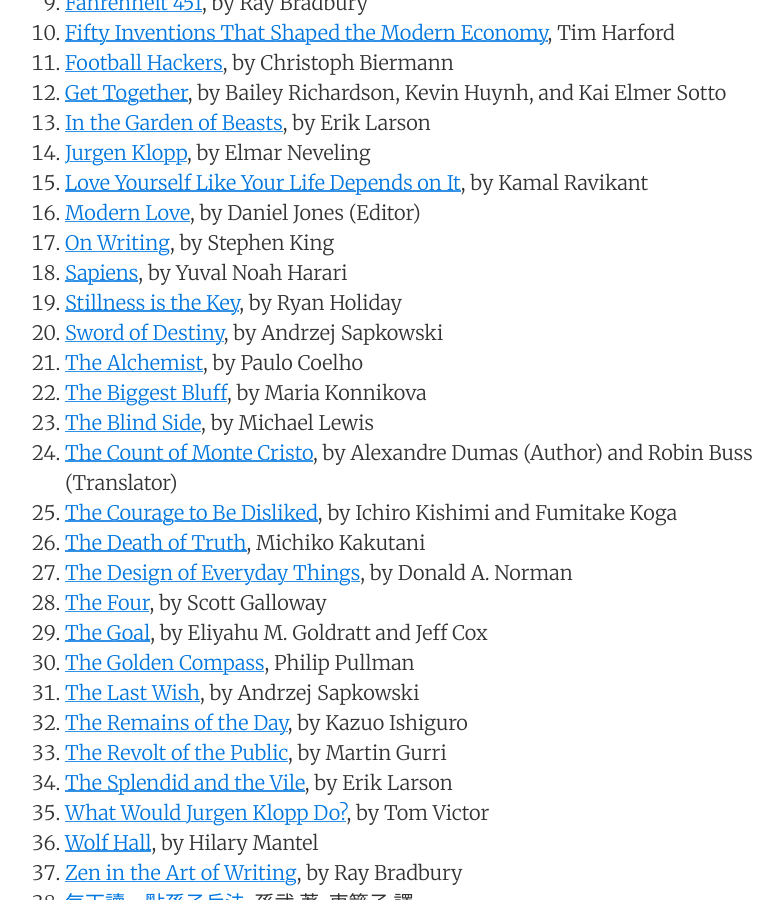
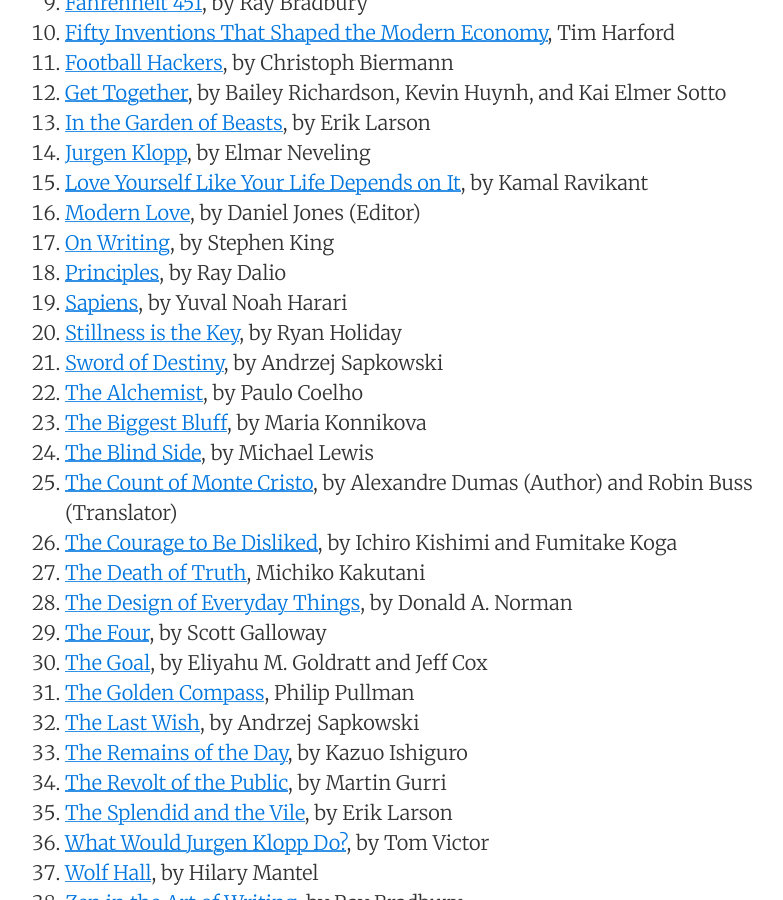
Before and after one commit to sewardlee337/sewardlee337.github.io, a Jekyll site: the page built from readinglist.md, in a window 1280 px wide and 900 px high, scrolled down 860 px. Shown: the whole window, without its empty margins (195-978 px from the left). Built offline with Jekyll 4.4.1, drawn with Linux system fonts in a browser that asks for light colours; nearby versions of some CDN libraries.

Commit message:
Update reading list

```diff
--- a/readinglist.md
+++ b/readinglist.md
@@ -37,6 +37,7 @@ _"My alma mater was books, a good library... I could spend the rest of my life r
 1. [Love Yourself Like Your Life Depends on It](https://amzn.to/2Ysqa4s), by Kamal Ravikant
 1. [Modern Love](https://amzn.to/3cIaU6P), by Daniel Jones (Editor)
 1. [On Writing](https://amzn.to/2QOnJV1), by Stephen King
+1. [Principles](https://amzn.to/32ypeMZ), by Ray Dalio
 1. [Sapiens](https://amzn.to/2AEUEWV), by Yuval Noah Harari
 1. [Stillness is the Key](https://amzn.to/3gB4auN), by Ryan Holiday
 1. [Sword of Destiny](https://amzn.to/2AxyvKt), by Andrzej Sapkowski
```
